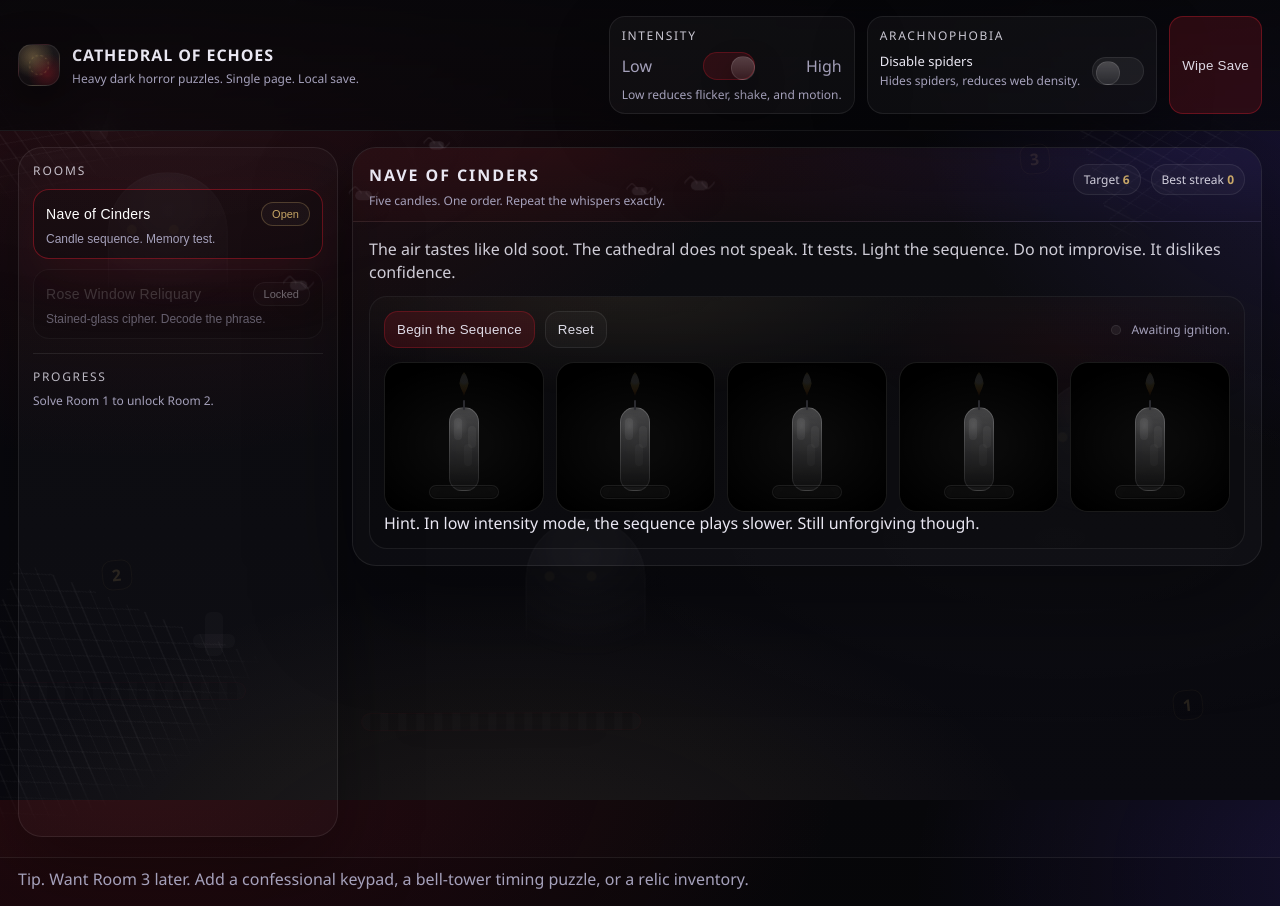
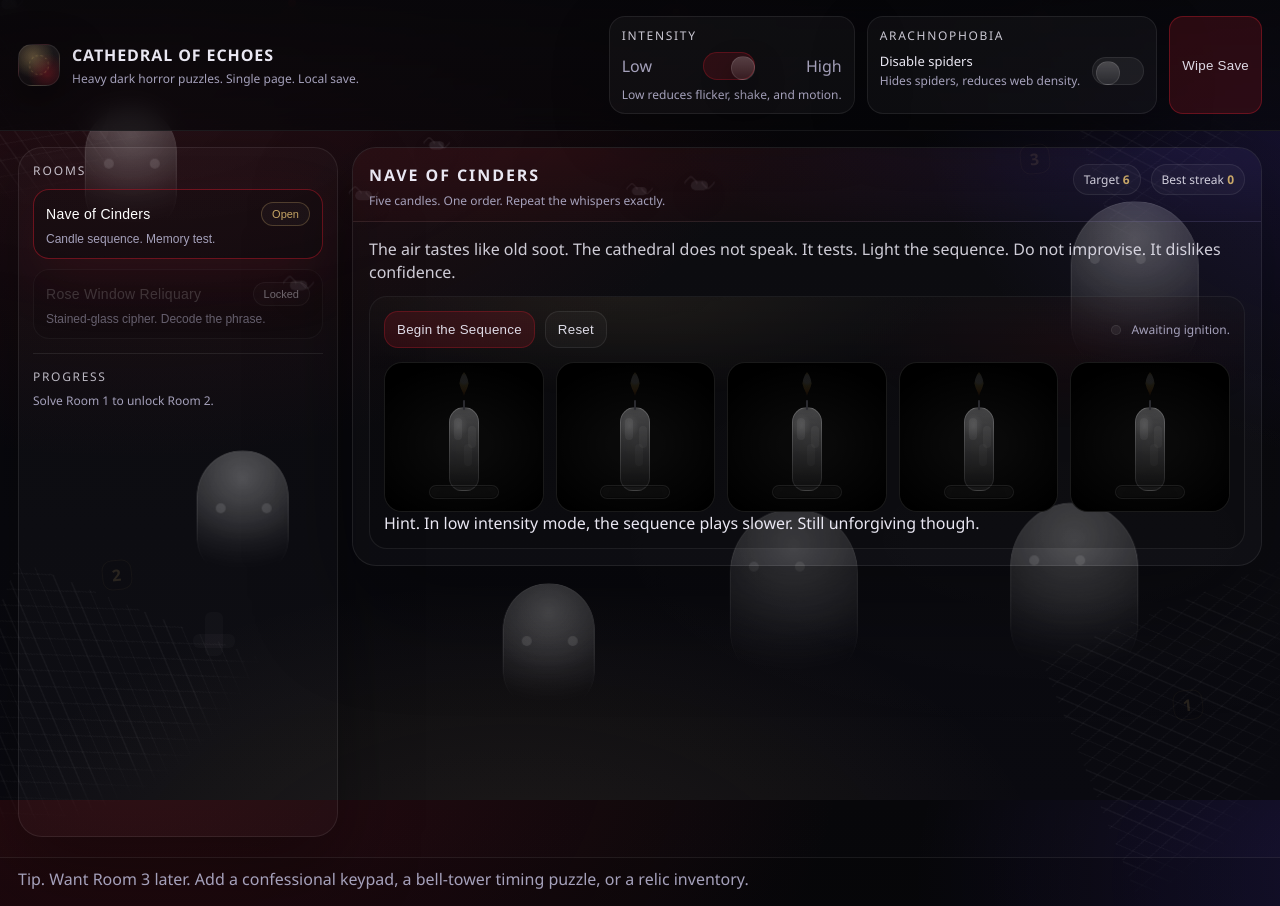
Before and after one commit to xxReina-28/Cathedral-of-Echoes, a React (Vite) app: page / in a window 1280 px wide. Built offline with nearby package versions, Linux system fonts and the light colour scheme.

Commit message:
Add detailed animation

```diff
--- a/src/components/Decor.jsx
+++ b/src/components/Decor.jsx
@@ -7,21 +7,26 @@ export default function Decor({ arachnophobia }) {
       <div className={`web web--tl ${arachnophobia ? "web--calm" : ""}`} aria-hidden="true" />
       <div className={`web web--tr ${arachnophobia ? "web--calm" : ""}`} aria-hidden="true" />
       <div className={`web web--bl ${arachnophobia ? "web--calm" : ""}`} aria-hidden="true" />
+      <div className={`web web--br ${arachnophobia ? "web--calm" : ""}`} aria-hidden="true" />
 
-      {/* Bats */}
+      {/* Bats . spread across page */}
       <div className="bats" aria-hidden="true">
         <span className="bat bat--1" />
         <span className="bat bat--2" />
         <span className="bat bat--3" />
         <span className="bat bat--4" />
         <span className="bat bat--5" />
+        <span className="bat bat--6" />
+        <span className="bat bat--7" />
+        <span className="bat bat--8" />
       </div>
 
-      {/* Optional spiders */}
+      {/* Spiders . hidden when arachnophobia on */}
       {!arachnophobia ? (
         <>
           <div className="spider spider--1" aria-hidden="true" />
           <div className="spider spider--2" aria-hidden="true" />
+          <div className="spider spider--3" aria-hidden="true" />
         </>
       ) : null}
 
@@ -38,17 +43,14 @@ export default function Decor({ arachnophobia }) {
         <span className="cross cross--2" />
       </div>
 
-      {/* Ghosts */}
+      {/* Ghosts . doubled, varied sizes, full page */}
       <div className="ghosts" aria-hidden="true">
-        <span className="ghost ghost--1" />
-        <span className="ghost ghost--2" />
-        <span className="ghost ghost--3" />
-      </div>
-
-      {/* Snakes */}
-      <div className="snakes" aria-hidden="true">
-        <span className="snake snake--1" />
-        <span className="snake snake--2" />
+        <span className="ghost ghost--1 ghost--sm" />
+        <span className="ghost ghost--2 ghost--md" />
+        <span className="ghost ghost--3 ghost--sm" />
+        <span className="ghost ghost--4 ghost--md" />
+        <span className="ghost ghost--5 ghost--sm" />
+        <span className="ghost ghost--6 ghost--md" />
       </div>
 
       {/* Poltergeist layer */}
--- a/src/styles.css
+++ b/src/styles.css
@@ -682,6 +682,7 @@ a{color:inherit}
 .web--tl{top:-40px; left:-40px; transform: rotate(10deg)}
 .web--tr{top:-50px; right:-50px; transform: rotate(-18deg)}
 .web--bl{bottom:-60px; left:-40px; transform: rotate(22deg)}
+.web--br{bottom:-60px; right:-60px; transform: rotate(-22deg)}
 
 .bats{
   position:fixed;
@@ -745,34 +746,36 @@ a{color:inherit}
   width: 20px;
   height: 20px;
   pointer-events:none;
-  opacity:.7;
+  opacity:.85;
 }
+
+/* red body */
 .spider:before{
   content:"";
   position:absolute; inset:6px;
   border-radius: 999px;
-  background: rgba(233,231,242,.16);
+  background: rgba(181,27,42,.72);
+  box-shadow: 0 0 14px rgba(181,27,42,.20);
 }
+
+/* silk line */
 .spider:after{
   content:"";
   position:absolute;
   left:50%;
-  top:-140px;
+  top:-160px;
   width: 1px;
-  height: 140px;
+  height: 160px;
   background: rgba(255,255,255,.12);
 }
-.spider--1{
-  top: -10px; right: 18%;
-  animation: dangle calc(3.8s / max(.35, var(--motion))) ease-in-out infinite;
-}
-.spider--2{
-  top: -12px; left: 22%;
-  animation: dangle calc(4.6s / max(.35, var(--motion))) ease-in-out infinite;
-}
+
+.spider--1{top: -10px; right: 18%; animation: dangle calc(3.8s / max(.35, var(--motion))) ease-in-out infinite}
+.spider--2{top: -12px; left: 22%;  animation: dangle calc(4.6s / max(.35, var(--motion))) ease-in-out infinite}
+.spider--3{top: -8px;  left: 52%;  animation: dangle calc(4.2s / max(.35, var(--motion))) ease-in-out infinite}
+
 @keyframes dangle{
   0%,100%{transform: translateY(0) rotate(-2deg)}
-  50%{transform: translateY(14px) rotate(2deg)}
+  50%{transform: translateY(16px) rotate(2deg)}
 }
 
 /* Crime scene markers */
@@ -832,20 +835,31 @@ a{color:inherit}
   inset:0;
   pointer-events:none;
   z-index:2;
-  opacity: calc(.72 * var(--haze));
+  opacity: 1;
 }
+
+/* Size variants */
+.ghost--sm{width: 92px; height: 124px}
+.ghost--md{width: 128px; height: 172px}
+
+/* Translucent white ghost */
 .ghost{
   position:absolute;
-  width: 120px;
-  height: 160px;
   border-radius: 80px 80px 60px 60px;
   background:
-    radial-gradient(circle at 50% 25%, rgba(255,255,255,.10), transparent 60%),
-    linear-gradient(180deg, rgba(233,231,242,.10), rgba(233,231,242,.03));
-  border: 1px solid rgba(255,255,255,.08);
-  box-shadow: 0 30px 120px rgba(0,0,0,.35);
-  mask: radial-gradient(circle at 50% 20%, #000 0 60%, transparent 86%);
+    radial-gradient(circle at 50% 22%, rgba(255,255,255,.28), transparent 60%),
+    linear-gradient(180deg, rgba(255,255,255,.18), rgba(255,255,255,.05));
+  border: 1px solid rgba(255,255,255,.14);
+  box-shadow:
+    0 30px 120px rgba(0,0,0,.35),
+    0 0 38px rgba(255,255,255,.08);
+  opacity: .65;
+  filter:
+    drop-shadow(0 0 18px rgba(255,255,255,.10));
+  mask: radial-gradient(circle at 50% 18%, #000 0 60%, transparent 90%);
 }
+
+/* faint eyes */
 .ghost:after{
   content:"";
   position:absolute;
@@ -854,17 +868,23 @@ a{color:inherit}
   width: 10px;
   height: 10px;
   border-radius: 99px;
-  background: rgba(211,176,107,.22);
-  box-shadow: 42px 0 0 rgba(211,176,107,.22);
-  opacity: .75;
+  background: rgba(255,255,255,.22);
+  box-shadow: 46px 0 0 rgba(255,255,255,.22);
+  opacity: .8;
 }
-.ghost--1{top: 22%; left: 8%; animation: ghostDrift calc(10s / max(.35, var(--motion))) ease-in-out infinite}
-.ghost--2{top: 48%; right: 10%; animation: ghostDrift calc(12s / max(.35, var(--motion))) ease-in-out infinite reverse}
-.ghost--3{bottom: 14%; left: 40%; animation: ghostDrift calc(14s / max(.35, var(--motion))) ease-in-out infinite}
+
+/* Spread them across full height */
+.ghost--1{top: 14%; left: 6%;  animation: ghostDrift calc(10s / max(.35, var(--motion))) ease-in-out infinite}
+.ghost--2{top: 26%; right: 7%; animation: ghostDrift calc(12s / max(.35, var(--motion))) ease-in-out infinite reverse}
+.ghost--3{top: 58%; left: 14%; animation: ghostDrift calc(13.5s / max(.35, var(--motion))) ease-in-out infinite}
+.ghost--4{top: 64%; right: 12%; animation: ghostDrift calc(11.5s / max(.35, var(--motion))) ease-in-out infinite reverse}
+.ghost--5{bottom: 10%; left: 38%; animation: ghostDrift calc(15s / max(.35, var(--motion))) ease-in-out infinite}
+.ghost--6{bottom: 16%; right: 32%; animation: ghostDrift calc(16s / max(.35, var(--motion))) ease-in-out infinite reverse}
+
 @keyframes ghostDrift{
-  0%,100%{transform: translate3d(0,0,0); opacity:.26}
-  45%{transform: translate3d(14px,-10px,0); opacity:.42}
-  70%{transform: translate3d(-12px,8px,0); opacity:.30}
+  0%,100%{transform: translate3d(0,0,0); opacity:.50}
+  45%{transform: translate3d(18px,-14px,0); opacity:.72}
+  70%{transform: translate3d(-14px,10px,0); opacity:.56}
 }
 
 /* Snakes */
```
Also changed, not shown: 1 other file (tests, documents, lock files or other folders).
